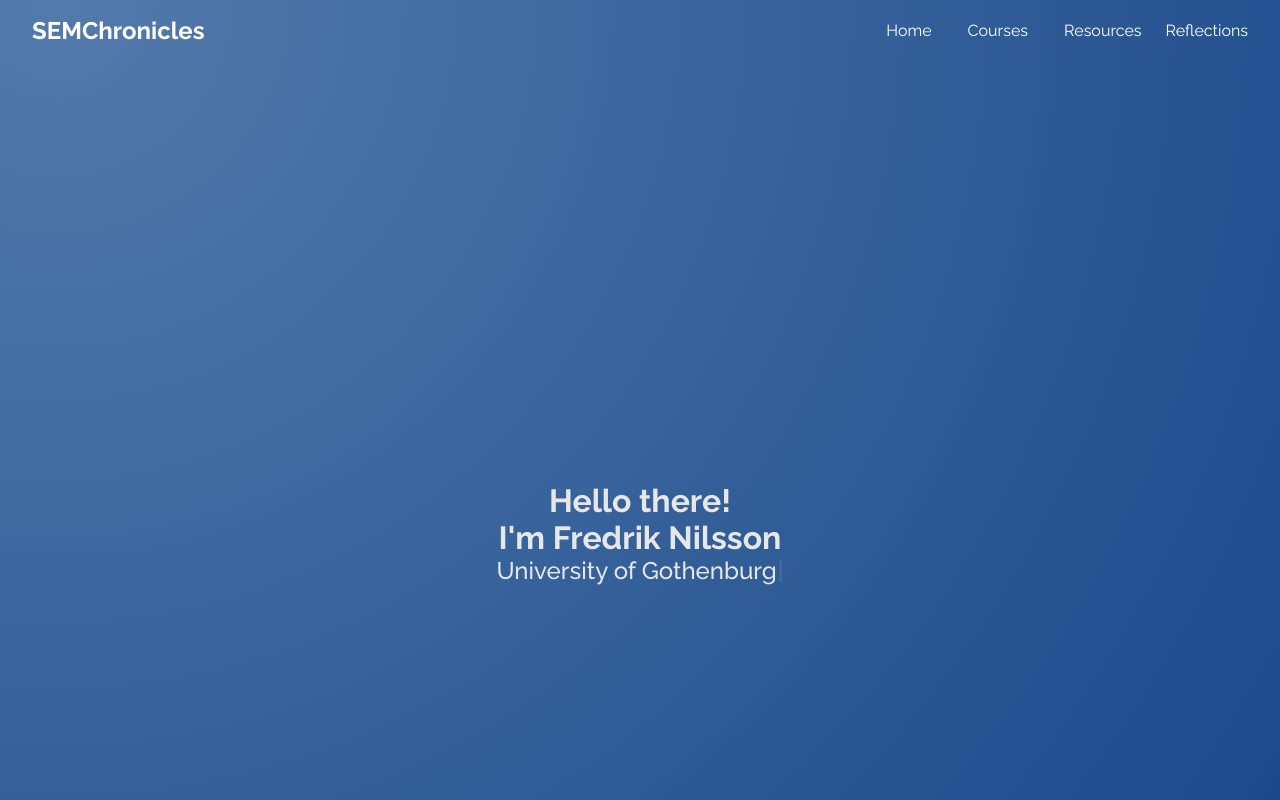
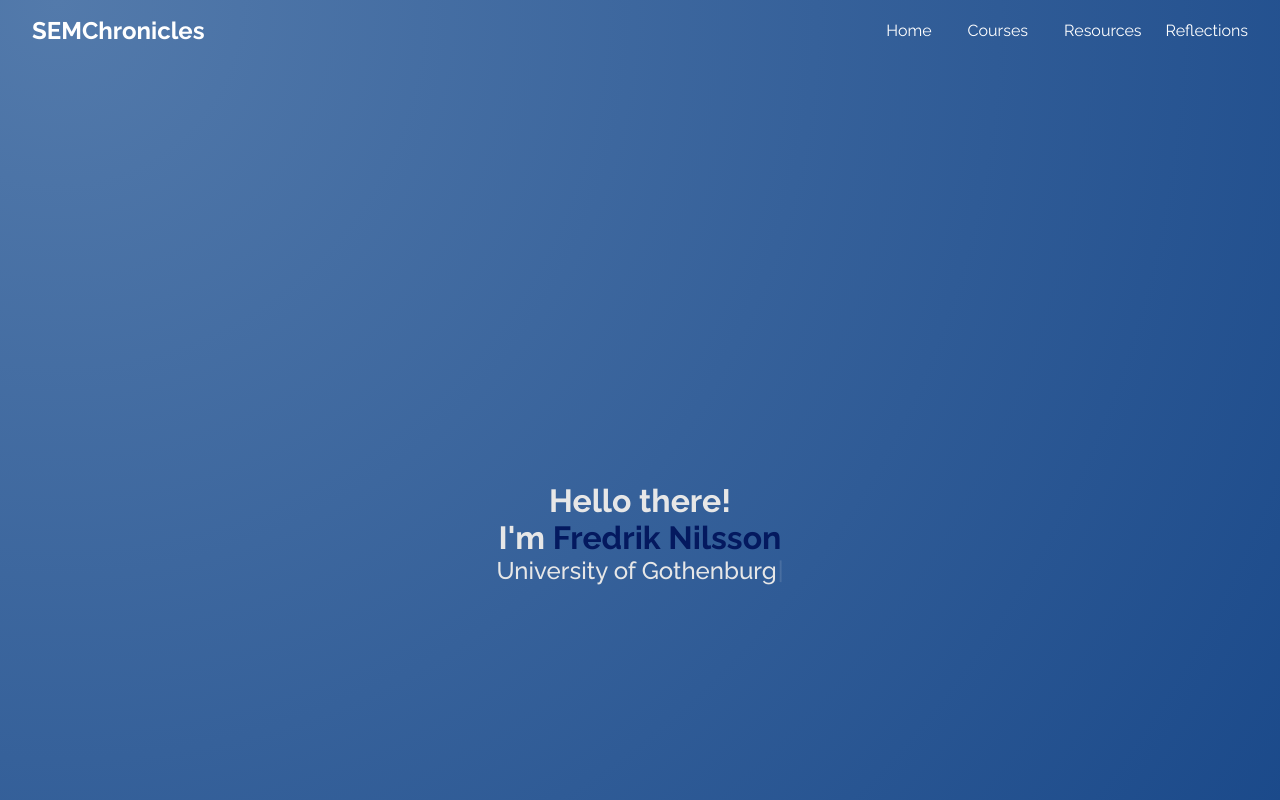
Before and after one commit to Fnilsson95/SEMChronicles, a React (Create React App) app: page / in a window 1280 px wide. Shown: the top 800 px of the page. Built offline with nearby package versions, Linux system fonts and the light colour scheme.

Commit message:
Change color on b tag

```diff
--- a/src/index.css
+++ b/src/index.css
@@ -21,3 +21,7 @@ body {
   color: #e7e7e7;
   min-height: 100vh;
 }
+
+b {
+  color: #04195f;
+}
```
